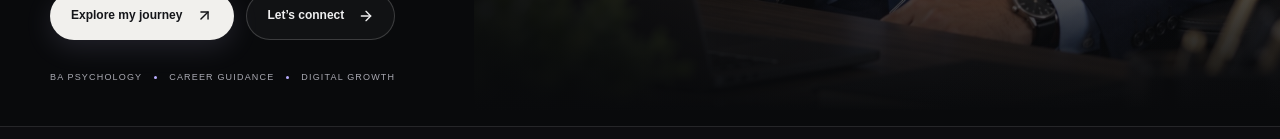
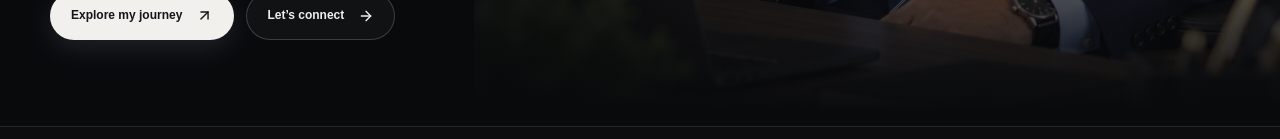
Before and after one commit to kmmuhsinullal-netizen/muhsin-ullal-portfolio, a Next.js app: page / in a window 1280 px wide. Shown: the part 661-800 px from the top of the page. Built offline with nearby package versions, Linux system fonts and the light colour scheme; no server answers.

Commit message:
Remove remaining hero credential row

```diff
--- a/app/page.tsx
+++ b/app/page.tsx
@@ -46,7 +46,7 @@ export default function HomePage() {
           <p className="eyebrow"><span className="status-dot" /> DIGITAL GROWTH STRATEGIST <i /> PSYCHOLOGIST <i /> ENTREPRENEUR <i /> EDUCATOR</p>
           <h1>Building ideas.<br />Empowering people.<br /><span>Shaping the future.</span></h1>
           <p className="hero-description">I’m Muhsin Ullal — a Digital Growth Strategist, Psychologist, Entrepreneur, and Educator. I bring together digital technology, business strategy, education, and human development to turn ideas into practical opportunities that help people move forward.</p>
-          <div className="hero-actions"><a className="button button-primary" href="#about">Explore my journey <ArrowUpRight size={17} /></a><a className="button button-quiet" href="#contact">Let’s connect <ArrowRight size={16} /></a></div><div className="hero-credentials"><span>BA Psychology</span><i /><span>Career Guidance</span><i /><span>Digital Growth</span></div>
+          <div className="hero-actions"><a className="button button-primary" href="#about">Explore my journey <ArrowUpRight size={17} /></a><a className="button button-quiet" href="#contact">Let’s connect <ArrowRight size={16} /></a></div>
         </div>
       </div>
 
```
